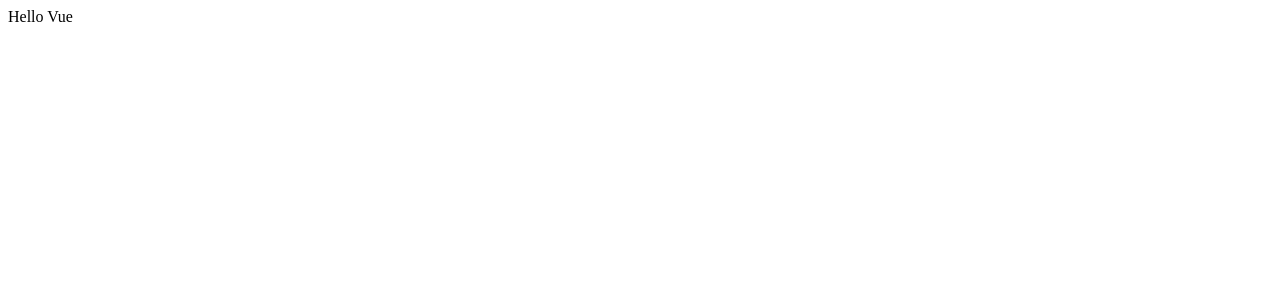
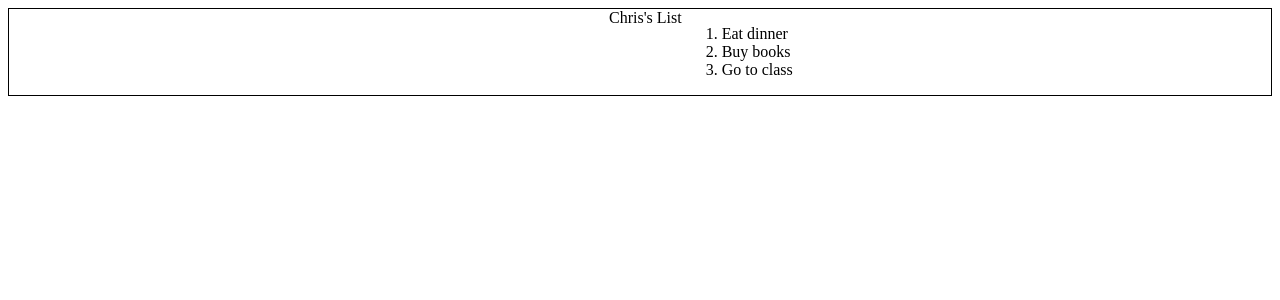
Before and after one commit to chriztso/Vue-List, a Vue app: page / in a window 1280 px wide. Shown: the top 300 px of the page. Built offline with nearby package versions, Linux system fonts and the light colour scheme; the HTML template or start-up script is replaced by a standard one.

Commit message:
Created list of todos

```diff
--- a/src/components/App.vue
+++ b/src/components/App.vue
@@ -1,15 +1,37 @@
 <template>
-  <div>
-  Hello Vue
+  <div class="whole">
+    <div>
+      Chris's List
+    </div>
+    <ol>
+      <li v-for="todo in todos">
+        {{todo.text}}
+      </li>
+    </ol>
   </div>
 </template>
 
 <script>
-
-
+export default {
+  data() {
+    return {
+      message: 'Hello World',
+      todos : [
+          {text : 'Eat dinner'},
+          {text : 'Buy books'},
+          {text : 'Go to class'}
+      ]
+    }
+  },
+};
 </script>
 
 
 <style>
-
+.whole{
+    display: flex;
+    flex-direction: column,;
+    border: 1px solid black;
+    padding-left: 600px;
+}
 </style>
```
